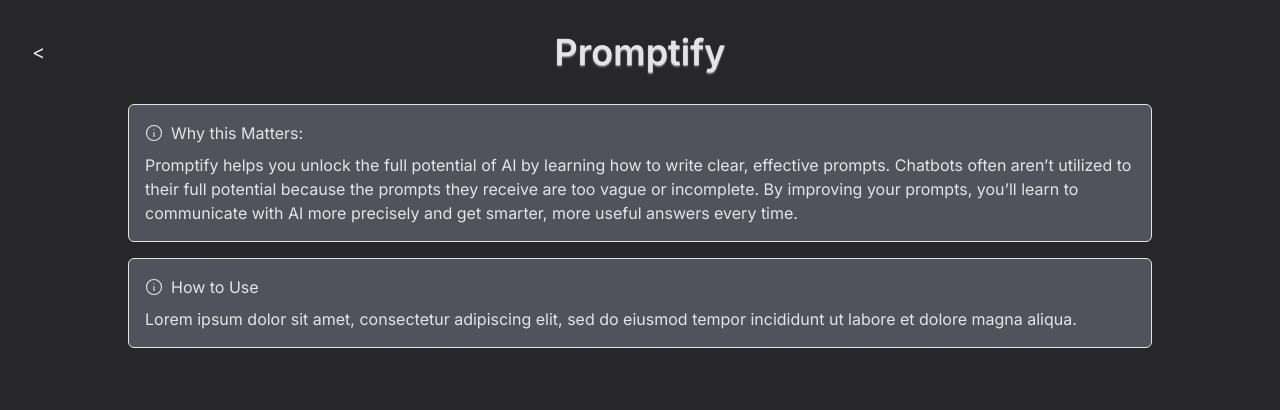
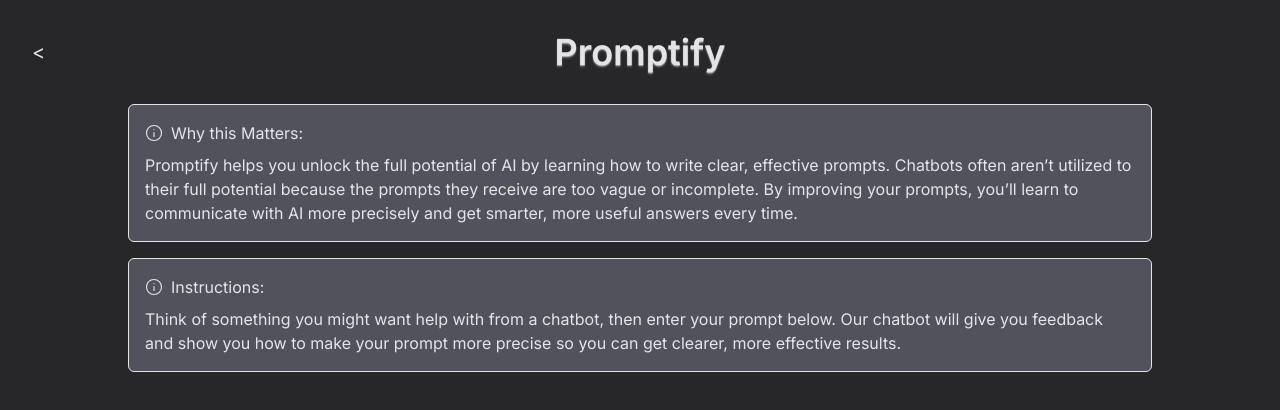
Before and after one commit to obtain-ai/obtain, a SvelteKit app: page /promptify in a window 1280 px wide. Shown: the top 410 px of the page. Built offline with nearby package versions, Linux system fonts and the light colour scheme.

Commit message:
Update instructions and content in page.svelte

```diff
--- a/src/routes/promptify/+page.svelte
+++ b/src/routes/promptify/+page.svelte
@@ -13,10 +13,9 @@
 
 <InfoDisplay>
 	{#snippet title()}
-		How to Use
+		Instructions:
 	{/snippet}
 	{#snippet content()}
-		Lorem ipsum dolor sit amet, consectetur adipiscing elit, sed do eiusmod tempor incididunt ut
-		labore et dolore magna aliqua.
+		Think of something you might want help with from a chatbot, then enter your prompt below. Our chatbot will give you feedback and show you how to make your prompt more precise so you can get clearer, more effective results.
 	{/snippet}
 </InfoDisplay>
```
